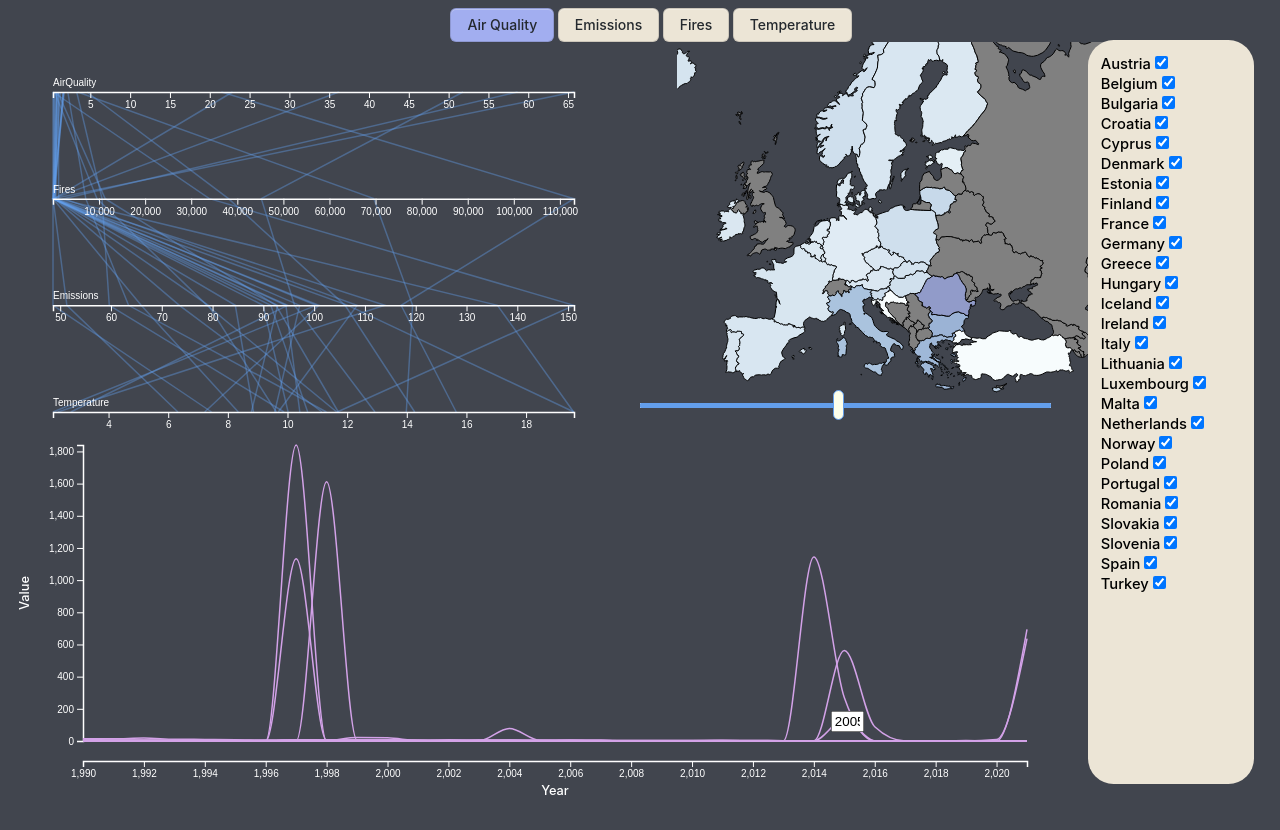
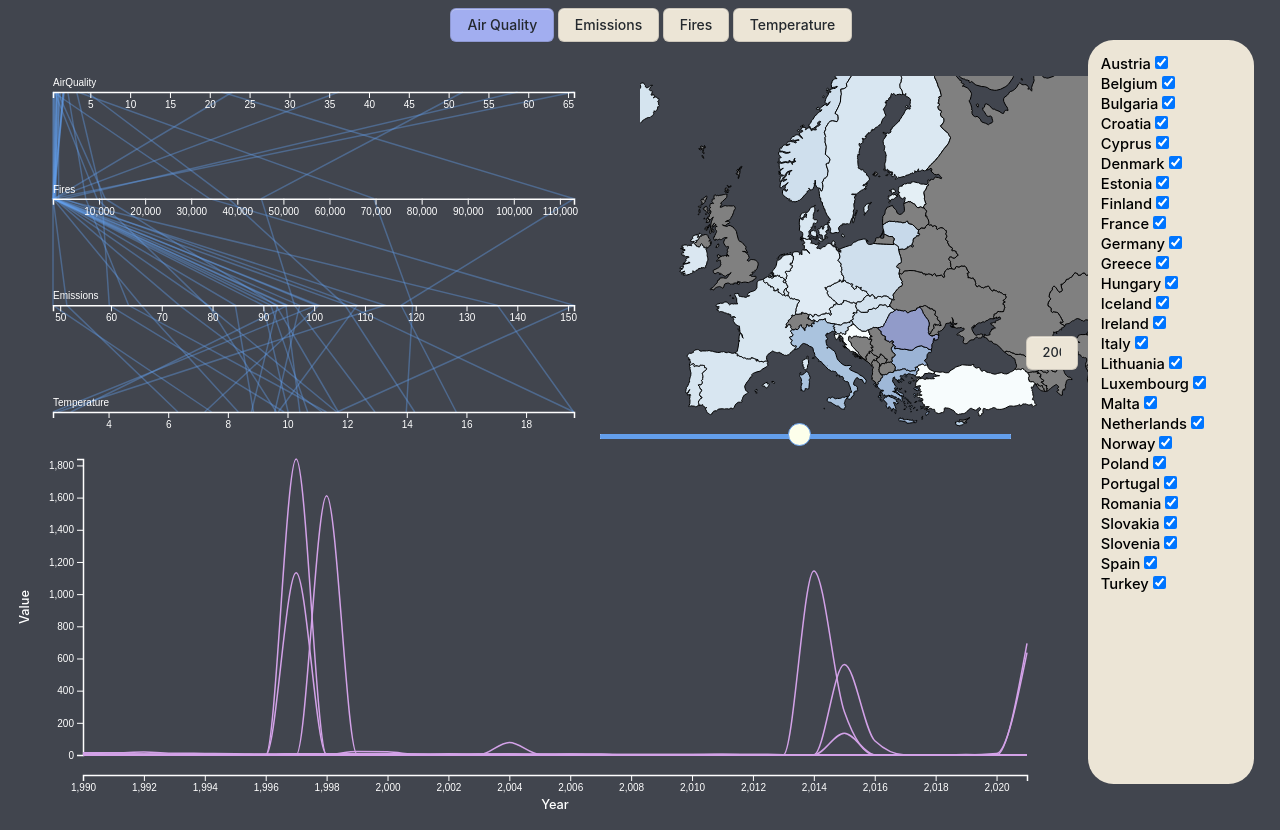
Before and after one commit to decasppereira/VI-20-21, a plain HTML site: page index.html in a window 1280 px wide. Both pictures are taken after a click on the button "Air Quality". Drawn offline with Linux system fonts and the light colour scheme.

Commit message:
finished the textbox for the year slider

```diff
--- a/index.html
+++ b/index.html
@@ -35,7 +35,7 @@
             <div class="top" id="map" style= "float: right; width:50%; position:relative; " >
                 <input type="range" id ="sliderTime" value="2005" min="1990" max="2020"
                         oninput= "updateYear(this.value);" onchange="updateTextInput(this.value)"/>
-                <input type = "text" id = "yearText" value="2005">
+                <input type = "text" class = "buttons" id = "yearText" value="2005" readonly>
 
             </div>
         </div>
--- a/scripts/behavior.js
+++ b/scripts/behavior.js
@@ -188,9 +188,6 @@ function change_y_text(){
 function gen_geo_map(){
   if (isUpdate){
     var year_data = dataset.filter(c => c.Year === document.getElementById('sliderTime').value) ;
-
-    console.log(document.getElementById('sliderTime').value )
-    console.log(year_data)
 
     let mouseOver = function(d) {
       d3.selectAll(".country")
@@ -421,9 +418,11 @@ function update(data) {
     Promise.all([topology, air_quality_data]).then(function ([map, data]){
       min_scroll = d3.min(data, (d) => d.Year)
       max_scroll = d3.max(data, (d) => d.Year)
+      year = parseInt((parseInt(max_scroll)+parseInt(min_scroll))/2)
       document.getElementById('sliderTime').min = min_scroll;
       document.getElementById('sliderTime').max = max_scroll;
-      document.getElementById('sliderTime').value = parseInt((parseInt(max_scroll)+parseInt(min_scroll))/2)
+      document.getElementById('sliderTime').value = parseInt((parseInt(max_scroll)+parseInt(min_scroll))/2);
+      updateTextInput(year);
       topology = map;
       dataset = data;
       isUpdate = true;
@@ -441,9 +440,11 @@ function update(data) {
      Promise.all([topology, fire_data]).then(function ([map, data]){
       min_scroll = d3.min(data, (d) => d.Year)
       max_scroll = d3.max(data, (d) => d.Year)
+      year = parseInt((parseInt(max_scroll)+parseInt(min_scroll))/2)
       document.getElementById('sliderTime').min = min_scroll;
       document.getElementById('sliderTime').max = max_scroll;
-      document.getElementById('sliderTime').value = parseInt((parseInt(max_scroll)+parseInt(min_scroll))/2)
+      document.getElementById('sliderTime').value = parseInt((parseInt(max_scroll)+parseInt(min_scroll))/2);
+      updateTextInput(year);
       topology = map;
       dataset = data;
       isUpdate = true;
@@ -462,9 +463,11 @@ function update(data) {
     Promise.all([topology, emissions_data]).then(function ([map, data]){
       min_scroll = d3.min(data, (d) => d.Year)
       max_scroll = d3.max(data, (d) => d.Year)
+      year = parseInt((parseInt(max_scroll)+parseInt(min_scroll))/2)
       document.getElementById('sliderTime').min = min_scroll;
       document.getElementById('sliderTime').max = max_scroll;
-      document.getElementById('sliderTime').value = parseInt((parseInt(max_scroll)+parseInt(min_scroll))/2)
+      document.getElementById('sliderTime').value = parseInt((parseInt(max_scroll)+parseInt(min_scroll))/2);
+      updateTextInput(year);
       topology = map;
       dataset = data;
       isUpdate = true;
@@ -483,9 +486,11 @@ function update(data) {
     Promise.all([topology, temperature_data]).then(function ([map, data]){
       min_scroll = d3.min(data, (d) => d.Year)
       max_scroll = d3.max(data, (d) => d.Year)
+      year = parseInt((parseInt(max_scroll)+parseInt(min_scroll))/2)
       document.getElementById('sliderTime').min = min_scroll;
       document.getElementById('sliderTime').max = max_scroll;
-      document.getElementById('sliderTime').value = parseInt((parseInt(max_scroll)+parseInt(min_scroll))/2)
+      document.getElementById('sliderTime').value = parseInt((parseInt(max_scroll)+parseInt(min_scroll))/2);
+      updateTextInput(year);
       topology = map;
       dataset = data;
       isUpdate = true;
@@ -642,7 +647,6 @@ function line_chart(data) {
 
 function createCheckList(data){
   data.then(function (data){
-    console.log(data)
     d3.select("div#checkList")
       .selectAll("div")
       .data(data)
--- a/style/styles.css
+++ b/style/styles.css
@@ -60,13 +60,14 @@ body{
   position: absolute;
   bottom: 0;
   width: 65%;
+  left: -3em;
 }
 
 #yearText{
   position: relative;
-  width: 4%;
-  top: 24.5vw;
-  left: 30.2%;
+  width: 8.3%;
+  top: 23vw;
+  left: 61%;
 }
 
 .label{
@@ -91,13 +92,13 @@ input[type=range]::-webkit-slider-runnable-track {
 input[type=range]::-webkit-slider-thumb {
   box-shadow: 0px 0px 0px #000000;
   border: 1px solid #639eeb;
-  height: 30px;
-  width: 11px;
+  height: 23px;
+  width: 23px;
   border-radius: 13px;
   background: #FDFFEB;
   cursor: pointer;
   -webkit-appearance: none;
-  margin-top: -13px;
+  margin-top: -0.8em;
 }
 input[type=range]:focus::-webkit-slider-runnable-track {
   background: #639eeb;
@@ -156,6 +157,9 @@ input[type=range]:focus::-ms-fill-lower {
 input[type=range]:focus::-ms-fill-upper {
   background: #f9fcff;
 }
+input[type=text]{
+  font-size: 1em;
+}
 
 #checkList{
   position:fixed;
```
